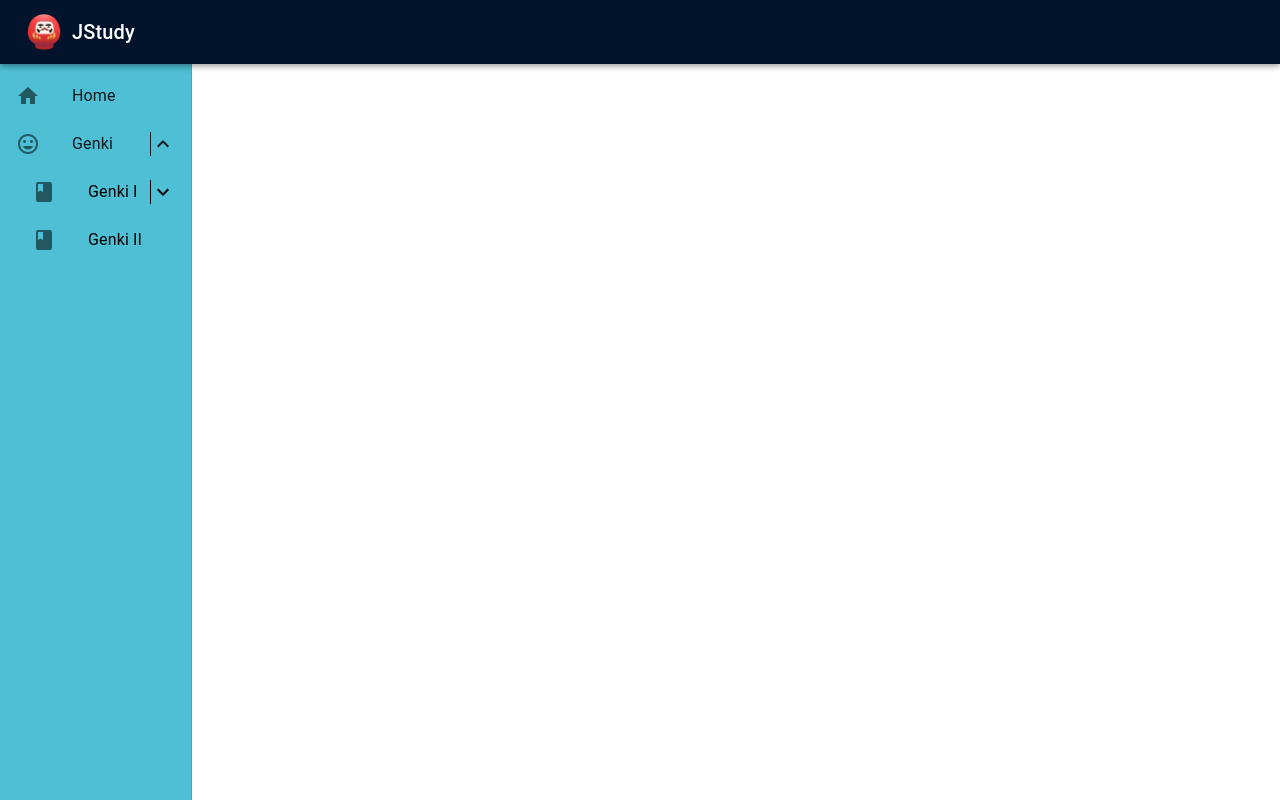
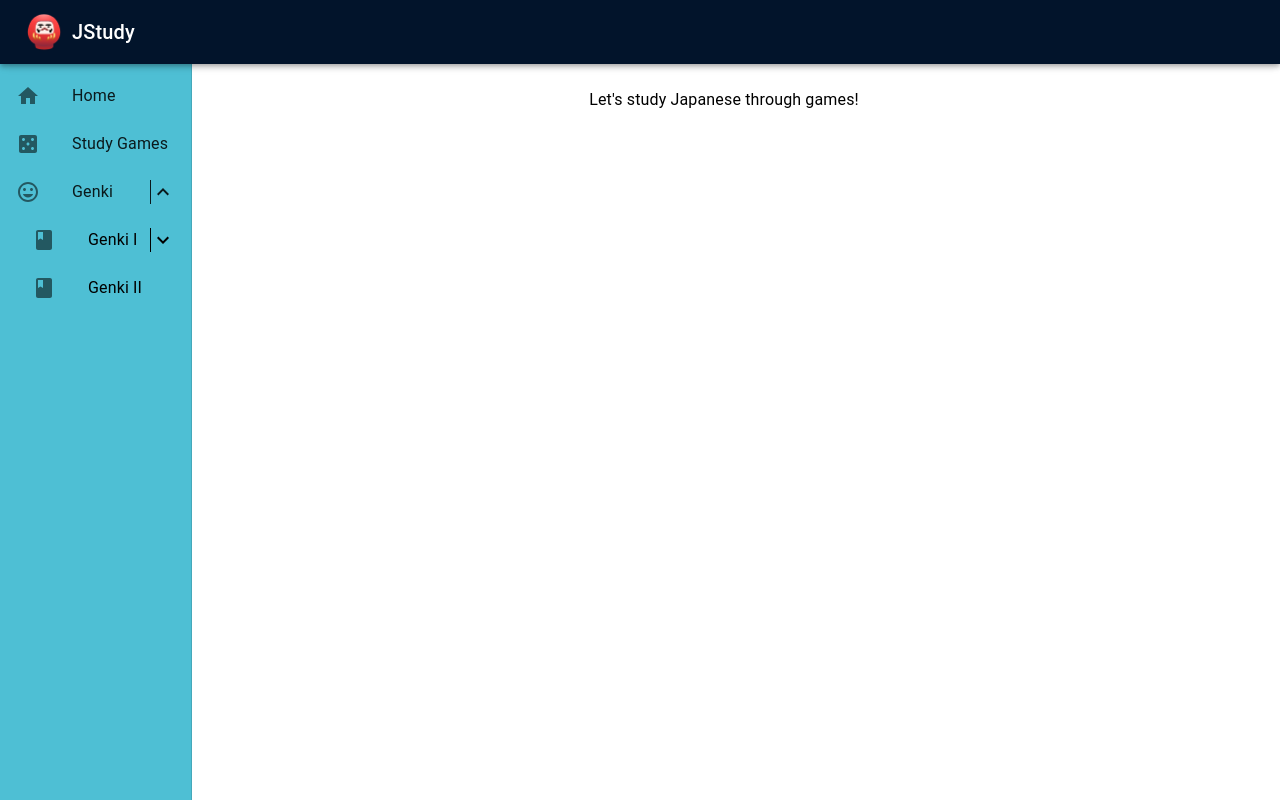
Before and after one commit to kramos577/JStudy, a React (Create React App) app in the folder frontend/: page /games in a window 1280 px wide. Built offline with nearby package versions, Linux system fonts and the light colour scheme.

Commit message:
Created New Study Games Page and NavBar Button
The games page is extremely empty for now. This commit is just to
ensure routing works correctly.

```diff
--- a/frontend/src/App.tsx
+++ b/frontend/src/App.tsx
@@ -9,6 +9,7 @@ import Header from "./components/Header";
 import Homepage from "./pages/Homepage";
 import Navbar from "./components/Navbar";
 import Genki1Study from "./pages/Genki1Study";
+import Games from "./pages/Games";
 
 // Router should live in app since I'm not doing any complicated routing
 // Navbar needs to be in browser router because of all routing must happen in a routing
@@ -28,6 +29,7 @@ function App() {
                     <Route path="/genki/1" element={<Genki1 />} />
                     <Route path="/genki/2" element={<Genki2 />} />
                     <Route path="/genki/1/study" element={<Genki1Study />} />
+                    <Route path="/games" element={<Games />} />
                 </Routes>
             </BrowserRouter>
         </div>
--- a/frontend/src/components/Navbar/index.tsx
+++ b/frontend/src/components/Navbar/index.tsx
@@ -4,6 +4,7 @@ import "./style.css";
 
 import BookIcon from "@mui/icons-material/Book";
 import Box from "@mui/material/Box";
+import CasinoIcon from "@mui/icons-material/Casino";
 import { Collapse } from "@mui/material";
 import Drawer from "@mui/material/Drawer";
 import ExpandLess from "@mui/icons-material/ExpandLess";
@@ -54,6 +55,15 @@ function Navbar() {
                                 <HomeIcon />
                             </ListItemIcon>
                             <ListItemText primary="Home" />
+                        </ListItemButton>
+                    </ListItem>
+
+                    <ListItem key="games" disablePadding>
+                        <ListItemButton component={Link} to="/games">
+                            <ListItemIcon>
+                                <CasinoIcon />
+                            </ListItemIcon>
+                            <ListItemText primary="Study Games" />
                         </ListItemButton>
                     </ListItem>
 
--- /dev/null
+++ b/frontend/src/pages/Games.tsx
@@ -0,0 +1,16 @@
+import { Box, Toolbar, Typography } from "@mui/material";
+
+function Games() {
+    return (
+        <div>
+            <Box component="main" sx={{ width: "85%", float: "right" }}>
+                <Toolbar />
+                <Typography paragraph sx={{ marginTop: 3, marginLeft: 2, marginRight: 5 }}>
+                    Let's study Japanese through games!
+                </Typography>
+            </Box>
+        </div>
+    );
+}
+
+export default Games;
```
